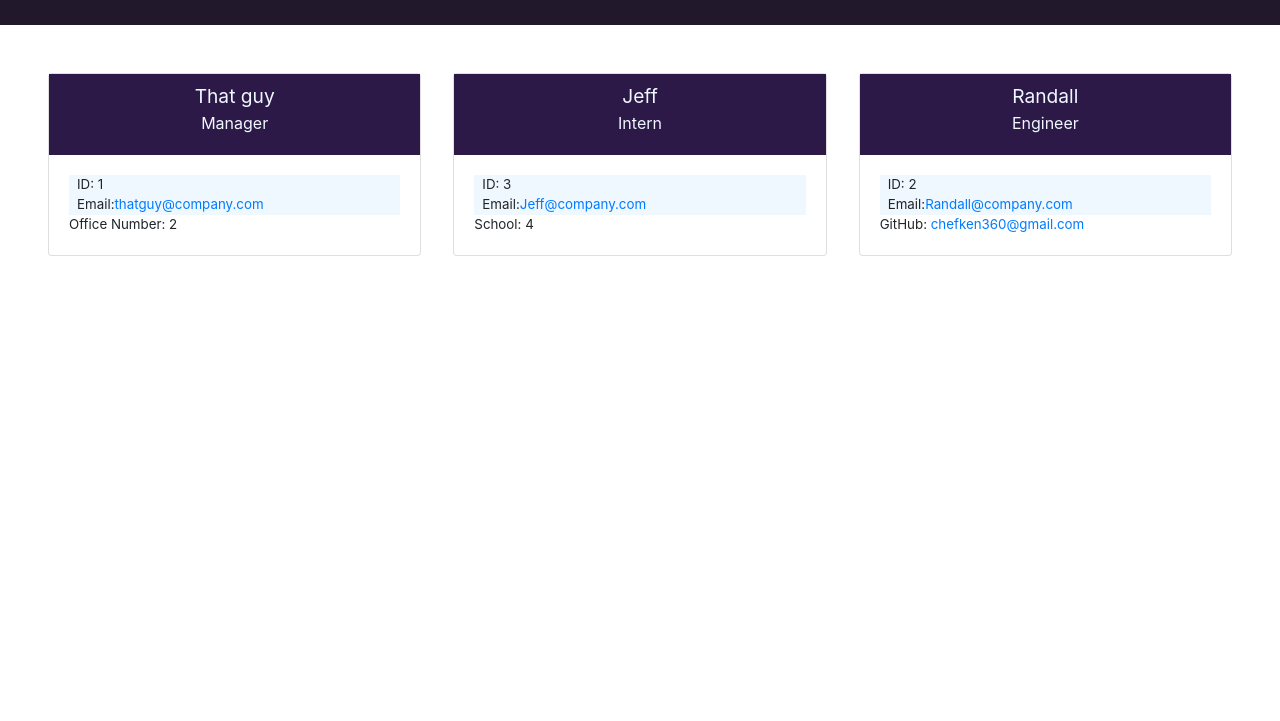
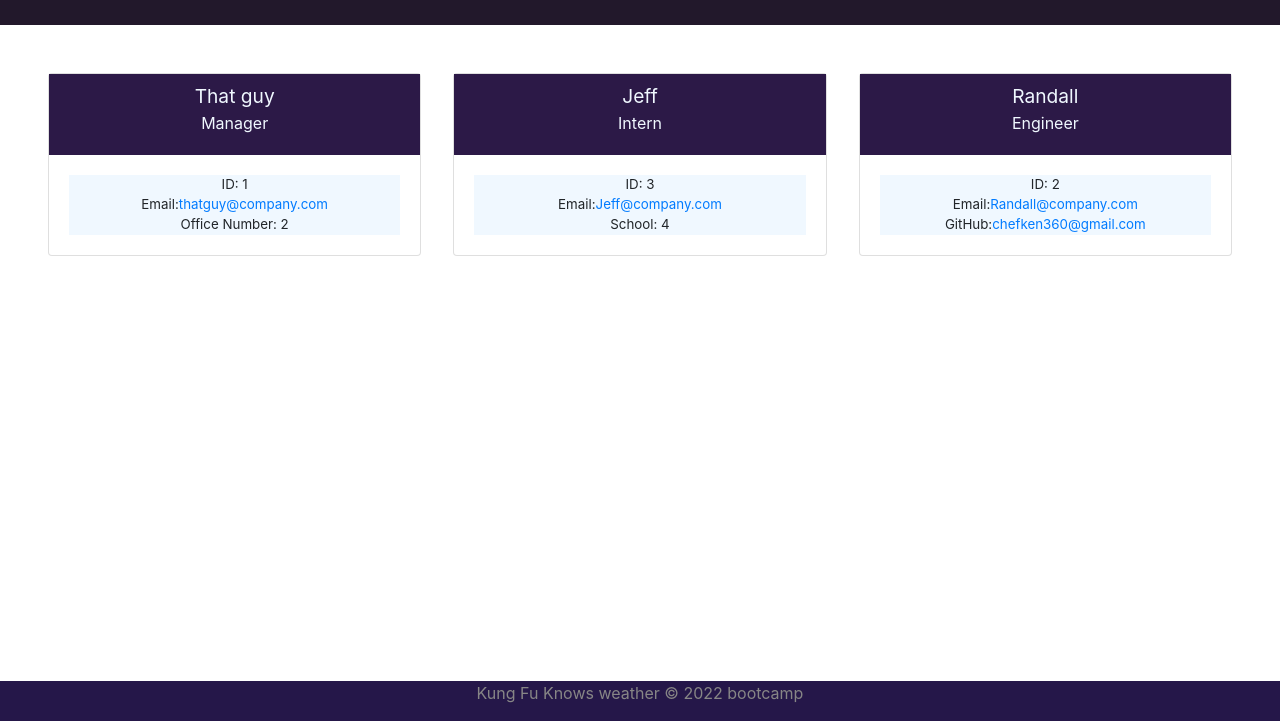
Before and after one commit to KennyB39/programming-the-oriented-object, a plain HTML site: page index.html in a window 1280 px wide. Shown: the part 79-800 px from the top of the page. Drawn offline with nearby package versions, Linux system fonts and the light colour scheme.

Commit message:
absolute confusion

```diff
--- a/index.html
+++ b/index.html
@@ -72,6 +72,10 @@
 
     </main>
 
+    <footer>
+        <p>Kung Fu Knows weather © 2022 bootcamp</p>
+    </footer>
+
 
 
     <script src="./assets.js/index.js"></script>
--- a/style.css
+++ b/style.css
@@ -16,10 +16,12 @@ header {
 
 main {
     margin: 2rem;
+    padding: 100;
     display: flex;
     flex-wrap: wrap;
     justify-content: center;
     align-items: center;
+    display: inline-block;
 
 }
 
@@ -78,7 +80,7 @@ main {
 
 .id{
     display: flex;
-    align-items: center;
+   justify-content: center;
     width: 100%;
     background-color: aliceblue;
     border: inherit;
@@ -88,7 +90,7 @@ main {
 }
 .email{
     display:flex ;
-    align-items: center;
+   justify-content: center;
     width: 100%;
     background-color: aliceblue;
     border: inherit;
@@ -96,3 +98,18 @@ main {
     padding: 0 .5rem;
 
 }
+.variable{
+    background-color: aliceblue;
+    display: flex;
+    justify-content: center;
+}
+
+footer{
+    position: fixed;
+    left: 0;
+    bottom: 0;
+    width: 100%;
+    background-color: rgb(37, 23, 73);
+    color: rgb(135, 134, 134);
+    text-align: center;
+}
```
